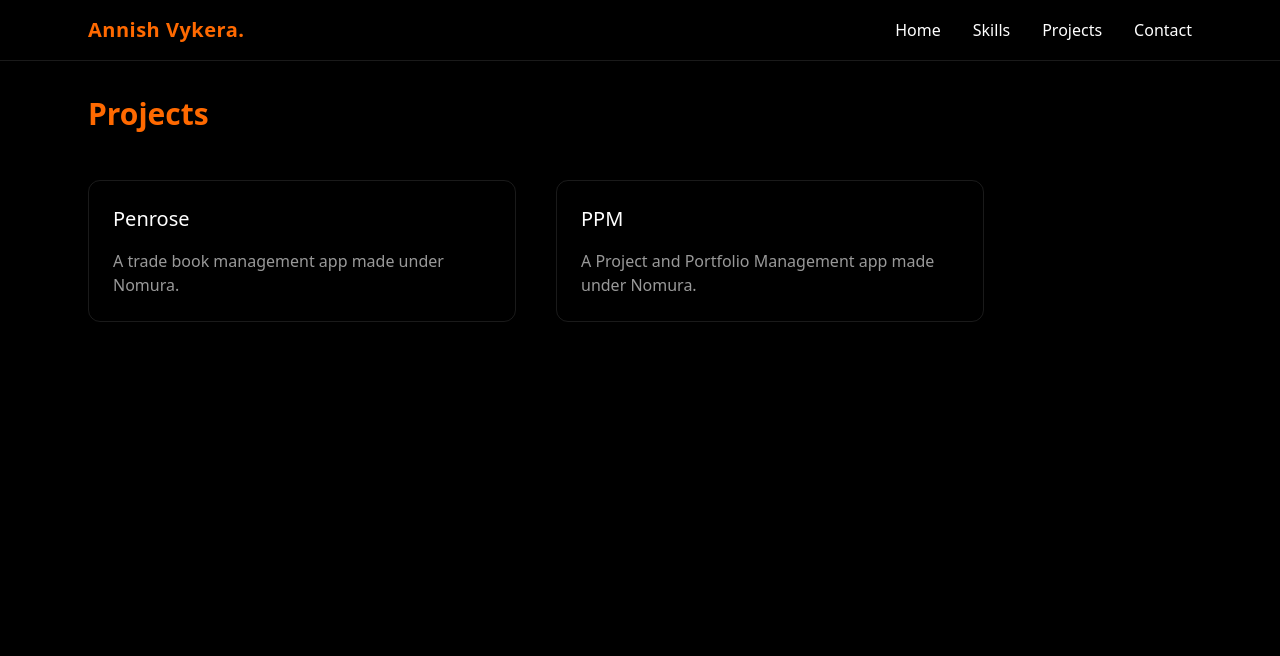
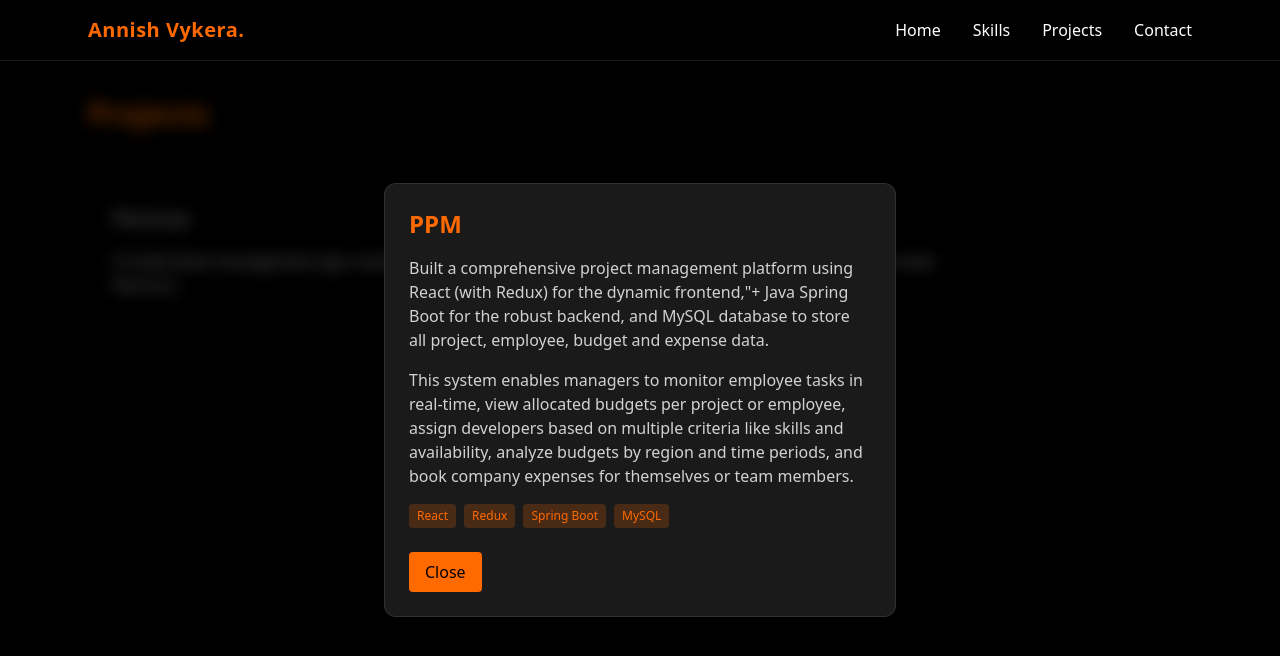
Before and after one commit to x1NST1NCTx/my-portfolio, a React (Vite) app: page /projects in a window 1280 px wide. Both pictures are taken after a click on the element 770 px from the left and 251 px from the top of the page. Shown: the top 656 px of the page. Built offline with nearby package versions, Linux system fonts and the light colour scheme.

Commit message:
Added modal component with proper animation

```diff
--- a/src/components/Hero.jsx
+++ b/src/components/Hero.jsx
@@ -43,10 +43,10 @@ export default function Hero() {
               scale: 1.1,
               backgroundColor: "#f97316",
               color: "#000000",
-              transition: { duration: 0.2 },
+              transition: { duration: 0 },
             }}
             whileTap={{ scale: 0.9 }}
-            transition={{ duration: 0.2, delay: 0.2 }}
+            transition={{ duration: 0, delay: 0 }}
           >
             View Projects
           </motion.a>
--- /dev/null
+++ b/src/components/Modal.jsx
@@ -0,0 +1,52 @@
+import { motion, AnimatePresence } from "framer-motion";
+import React, { useEffect } from "react";
+
+export default function Modal({ isOpen, onClose, children }) {
+
+  // ESC closes modal
+  useEffect(() => {
+    const handler = e => e.key === "Escape" && onClose();
+    window.addEventListener("keydown", handler);
+    return () => window.removeEventListener("keydown", handler);
+  }, [onClose]);
+
+  return (
+    <AnimatePresence>
+      {isOpen && (
+        <>
+          {/* BACKDROP — clicking this closes */}
+          <motion.div
+            className="fixed inset-0 bg-black/60 backdrop-blur-sm z-40"
+            initial={{ opacity: 0 }}
+            animate={{ opacity: 1 }}
+            exit={{ opacity: 0 }}
+            transition={{ duration: 0.25 }}
+            onClick={onClose}   // <-- closes modal
+          />
+
+          {/* WRAPPER — ALSO catches clicks outside modal */}
+          <motion.div
+            className="fixed inset-0 flex items-center justify-center z-50 p-4"
+            onClick={onClose}   // <-- ensures clicking ANY empty space closes
+            initial={{ opacity: 0, scale: 0.98 }}
+            animate={{ opacity: 1, scale: 1 }}
+            exit={{ opacity: 0, scale: 0.98 }}
+            transition={{
+              type: "spring",
+              stiffness: 260,
+              damping: 25,
+            }}
+          >
+            {/* MODAL BOX — stops click from closing */}
+            <div
+              className="bg-[#1a1a1a] border border-white/10 rounded-xl p-6 max-w-lg w-full text-white shadow-2xl"
+              onClick={(e) => e.stopPropagation()} // <-- prevents accidental close
+            >
+              {children}
+            </div>
+          </motion.div>
+        </>
+      )}
+    </AnimatePresence>
+  );
+}
--- a/src/components/Projects.jsx
+++ b/src/components/Projects.jsx
@@ -1,15 +1,33 @@
 import { motion, AnimatePresence } from "framer-motion";
 import { useState } from "react";
+import Modal from "./Modal";
 
 export default function Projects() {
-  // const [selectedProject, setSelectedProject] = useState(null);
+   const [selectedProject, setSelectedProject] = useState(null);
 
   const projects = [
     {
       id: 1,
       title: "Penrose",
       description: "A trade book management app made under Nomura.",
-      details: "",
+      details: (<>
+      <p className="mb-4">
+        A full-stack trade management platform built with React for the frontend and Java Spring Boot for the
+      backend, using Neo4j and MySQL for data persistence. The application stored trade details as hierarchical
+      “books” modeled in Neo4j, while MySQL captured metadata, configuration, and view definitions.
+      </p>
+      <p className="mb-4">
+      Users could define custom views with flexible filters to retrieve specific books and export the results
+      for downstream consumption. The system supported SSO-based authentication and a granular authorization
+      workflow, where users were required to raise and obtain approval for access requests before viewing or
+      exporting data.
+      </p>
+      <p>
+      The application was initially containerized with Docker, then independently migrated by me to Podman
+      to align with the organization’s RHEL 8.1 Linux servers. I later single‑handedly migrated the entire
+      stack to Kubernetes, using Rancher and Helm for deployment and environment management, with automated
+      builds and deployments set up through GitLab CI.
+      </p></>),
       tags: [
         "React",
         "Node.js",
@@ -26,16 +44,24 @@ export default function Projects() {
       id: 2,
       title: "PPM",
       description: "A Project and Portfolio Management app made under Nomura.",
-      details: "",
-
-
-
-
+      details: (<>
+        <p className="mb-4">
+          Built a comprehensive project management platform using React (with Redux) for the dynamic frontend,"+
+          Java Spring Boot for the robust backend, and MySQL database to store all project, employee, budget
+          and expense data.
+        </p>
+        <p className="mb-4">
+          This system enables managers to monitor employee tasks in real-time, view allocated budgets per project
+          or employee, assign developers based on multiple criteria like skills and availability, analyze budgets
+          by region and time periods, and book company expenses for themselves or team members.
+        </p></>
+          ),
       tags: ["React", "Redux", "Spring Boot", "MySQL"],
     },
   ];
 
   return (
+    <>
     <motion.section
       id="projects"
       className="min-h-screen py-24 px-6 max-w-6xl mx-auto"
@@ -57,30 +83,64 @@ export default function Projects() {
         {projects.map((project) => (
           <motion.div
             key={project.id}
-            className="border border-white/10 p-6 rounded-xl hover:border-orange-500 transition cursor-pointer relative group"
+            className="border border-white/10 p-6 rounded-xl hover:border-[#FF6A00] transition cursor-pointer relative group"
             initial={{ opacity: 0, y: 50, scale: 0.9 }}
             animate={{ opacity: 1, y: 0, scale: 1 }}
             transition={{ duration: 0.0 }}
-            whileHover={{ y: -8, scale: 1.02 }}
+            whileHover={{ y: -8, scale: 1.02, backgroundColor: "#FF6A00", borderColor: "#FF6A00", color: "#000000"}}
             whileTap={{ scale: 0.98 }}
             style={{ willChange: "transform, opacity" }}
-            onClick={() => (console.log("proeject ", project.id))}
+            onClick={() => setSelectedProject(project)}
           >
             <motion.h3
-              className="text-xl font-medium group-hover:text-orange-500 transition mb-4"
+              className="text-xl font-medium mb-4 text-inherit"
               whileHover={{ x: -8 }}
             >
               {project.title}
             </motion.h3>
-            <motion.p className="text-white/60">{project.description}</motion.p>
+            <motion.p className="text-inherit">{project.description}</motion.p>
           </motion.div>
         ))}
       </div>
+      </motion.section>
+
+            <Modal
+              isOpen={!!selectedProject}
+              onClose={() => setSelectedProject(null)}
+            >
+              {selectedProject && (
+                <>
+                  <h3 className="text-2xl font-semibold text-[#FF6A00] mb-4">
+                    {selectedProject.title}
+                  </h3>
+
+                  <p className="text-white/80 mb-4">{selectedProject.details}</p>
+
+                  <div className="flex flex-wrap gap-2 mb-6">
+                    {selectedProject.tags.map((t) => (
+                      <span
+                        key={t}
+                        className="text-xs bg-[#FF6A00]/20 text-[#FF6A00] px-2 py-1 rounded"
+                      >
+                        {t}
+                      </span>
+                    ))}
+                  </div>
+
+                  <button
+                    className="px-4 py-2 rounded bg-[#FF6A00] text-black font-medium hover:bg-[#ffaa33] transition"
+                    onClick={() => setSelectedProject(null)}
+                  >
+                    Close
+                  </button>
+                </>
+              )}
+            </Modal>
+    </>
+  );
+}
 
 
-</motion.section>
-  );
-}
 
 {/* <p className="mb-4">
   A full-stack trade management platform built with React for the frontend and Java Spring Boot for the
```
